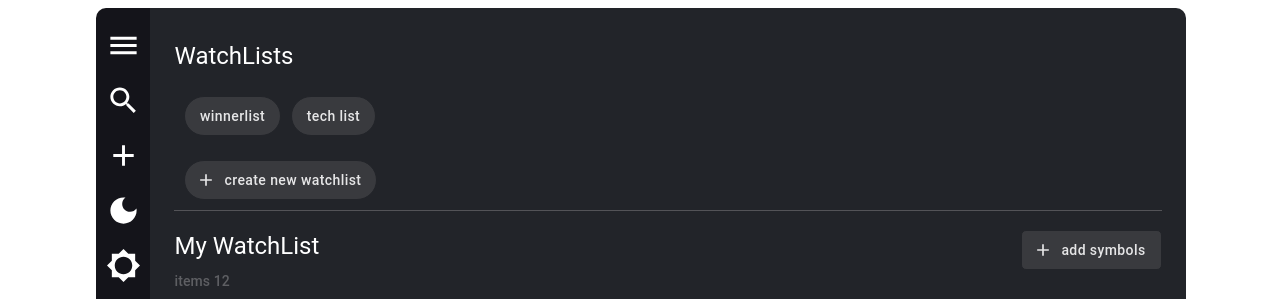
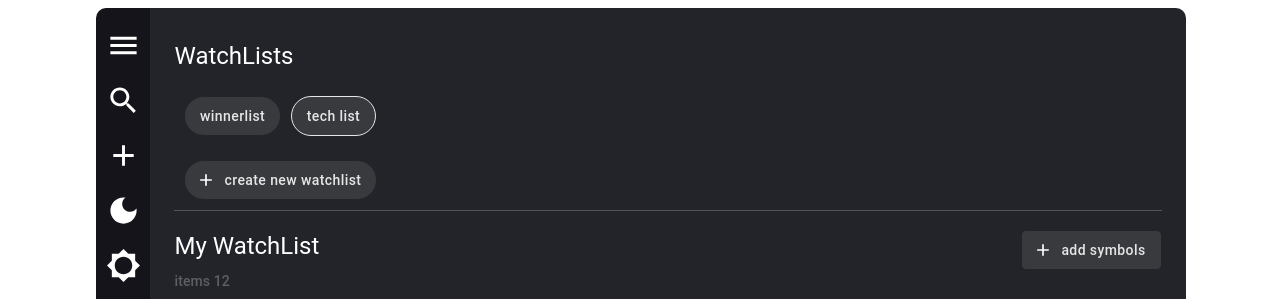
Before and after one commit to Bhaveshvaru/stockList, a React (Create React App) app: page / in a window 1280 px wide. Shown: the top 299 px of the page. Built offline with nearby package versions, Linux system fonts and the light colour scheme.

Commit message:
added selected list logic

```diff
--- a/src/App.css
+++ b/src/App.css
@@ -9,3 +9,13 @@ fieldset {
 .css-1t8l2tu-MuiInputBase-input-MuiOutlinedInput-input {
   color: white !important;
 }
+
+.css-1wuilmg-MuiAutocomplete-root
+  .MuiOutlinedInput-root
+  .MuiAutocomplete-input {
+  color: white !important;
+}
+
+.css-i4bv87-MuiSvgIcon-root {
+  color: white !important;
+}
--- a/src/components/Liststock.jsx
+++ b/src/components/Liststock.jsx
@@ -1,7 +1,7 @@
 import React, { useRef, useState } from 'react'
 import Box from '@mui/material/Box'
 import Typography from '@mui/material/Typography'
-import { Button, styled } from '@mui/material'
+import { Button } from '@mui/material'
 import AddIcon from '@mui/icons-material/Add'
 import Modal from '@mui/material/Modal'
 import Stack from '@mui/material/Stack'
@@ -9,8 +9,8 @@ import TextField from '@mui/material/TextField'
 
 const Liststock = () => {
   const [watchState, setWatchState] = useState([
-    { name: 'WinnerList', id: 2 },
-    { name: 'Tech List', id: 3 },
+    { name: 'WinnerList', id: 2, selected: false },
+    { name: 'Tech List', id: 3, selected: true },
   ])
 
   const [watchlistName, setWatchlistName] = useState('')
@@ -36,11 +36,21 @@ const Liststock = () => {
       const newItem = {
         id: Math.floor(Math.random() * 1000) + 1,
         name: watchlistName,
+        selected: false,
       }
       setWatchState((prevState) => [...prevState, newItem])
       setWatchlistName('')
       handleClose()
     }
+  }
+
+  const handleClick = (list) => {
+    let arr = watchState
+    arr.map((item) => {
+      list.id === item.id ? (item.selected = true) : (item.selected = false)
+      return arr
+    })
+    setWatchState(() => [...arr])
   }
 
   const inputRef = useRef()
@@ -74,7 +84,7 @@ const Liststock = () => {
                     backgroundColor: '#393A3E',
                     borderRadius: '50px',
                     height: '2.5rem',
-                    borderColor: '#222429',
+                    borderColor: item.selected ? '#E6E6E7' : '#222429',
                     color: '#E6E6E7',
                     '&:hover': {
                       backgroundColor: '#14141A',
@@ -82,6 +92,7 @@ const Liststock = () => {
                     },
                   }}
                   variant='outlined'
+                  onClick={() => handleClick(item)}
                 >
                   {item.name}
                 </Button>
--- a/src/components/Mylist.jsx
+++ b/src/components/Mylist.jsx
@@ -10,6 +10,8 @@ import axios from 'axios'
 
 const Mylist = () => {
   const [symbolData, setSymbolData] = useState([])
+  const [symbol, setSymbol] = useState('')
+
   const changeHandler = (e) => {
     const fetchData = async () => {
       try {
@@ -27,10 +29,10 @@ const Mylist = () => {
           const updatedItem = {}
           updatedItem.label = item.symbol
           updatedItem.year = item.name
-          // Add other properties as needed
           return updatedItem
         })
         setSymbolData(updatedData)
+        console.log('updatedData', updatedData)
       } catch (error) {
         // Handle error
         console.error('Error fetching data:', error)
@@ -38,6 +40,8 @@ const Mylist = () => {
     }
     fetchData()
   }
+
+  const symbolAddHandler = () => {}
   //   useEffect(() => {
   //     // Define the WebSocket endpoint
   //     const socketEndpoint =
@@ -88,16 +92,6 @@ const Mylist = () => {
   //     }
   //   }, [])
 
-  const top100Films = [
-    { label: 'The Shawshank Redemption', year: 1994 },
-    { label: 'The Godfather', year: 1972 },
-    { label: 'The Godfather: Part II', year: 1974 },
-    { label: 'The Dark Knight', year: 2008 },
-    { label: '12 Angry Men', year: 1957 },
-    { label: "Schindler's List", year: 1993 },
-    { label: 'Pulp Fiction', year: 1994 },
-  ]
-
   const [open, setOpen] = React.useState(false)
   const handleOpen = () => setOpen(true)
   const handleClose = () => setOpen(false)
@@ -112,18 +106,6 @@ const Mylist = () => {
     p: 4,
     borderRadius: '10px',
   }
-
-  const WhiteBorderTextField = styled(TextField)`
-    & label.Mui-focused {
-      border-color: white;
-    }
-
-    & .MuiOutlinedInput-root {
-      &.Mui-focused fieldset {
-        border-color: white;
-      }
-    }
-  `
 
   return (
     <Box
@@ -202,7 +184,7 @@ const Mylist = () => {
               }}
               variant='outlined'
               startIcon={<AddIcon />}
-              onClick={handleOpen}
+              onClick={symbolAddHandler}
             >
               Add New Symbols
             </Button>
@@ -217,7 +199,7 @@ const Mylist = () => {
                 },
               }}
               id='combo-box-demo'
-              options={top100Films}
+              options={symbolData}
               sx={{ width: 300 }}
               renderInput={(params) => (
                 <TextField
```
